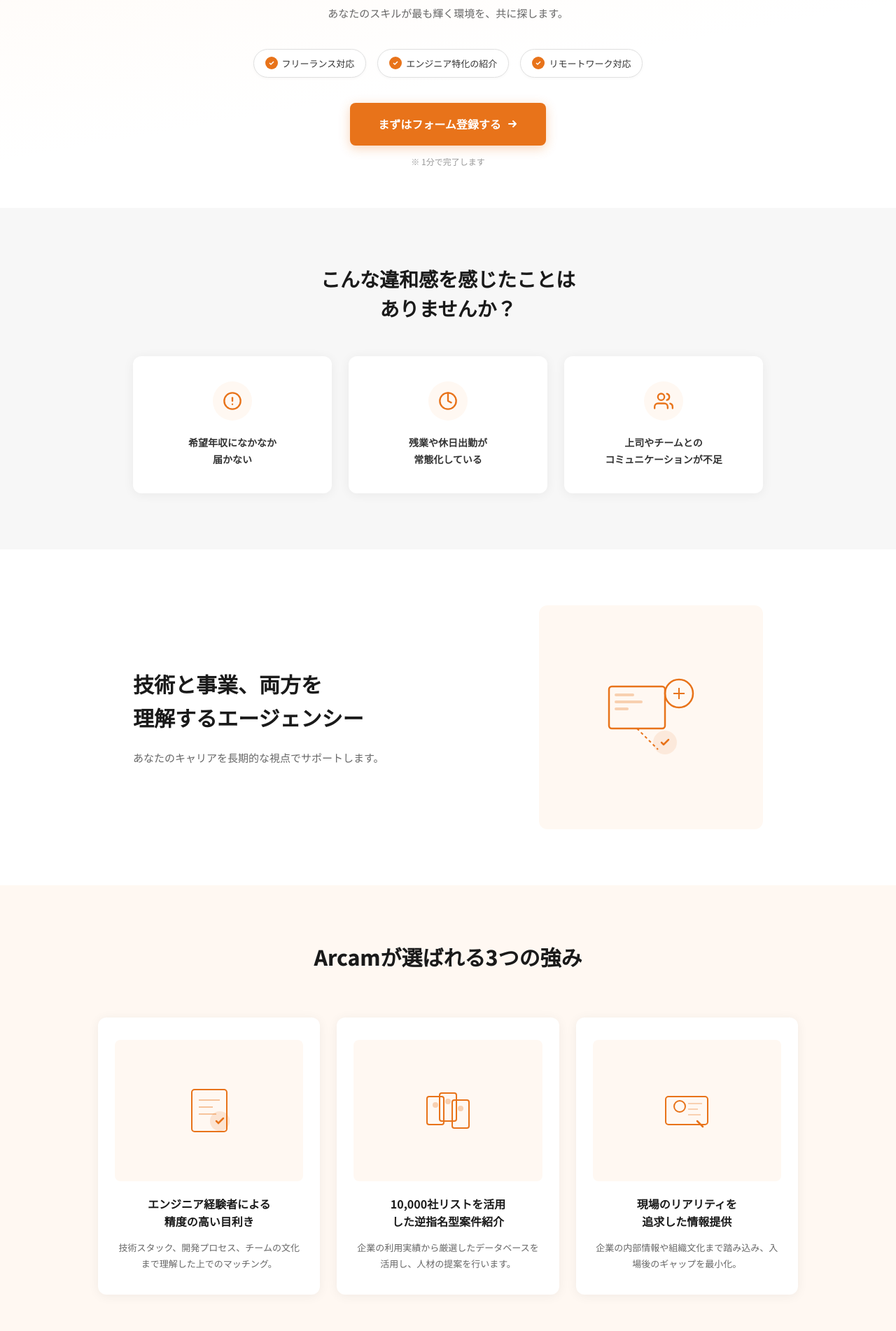
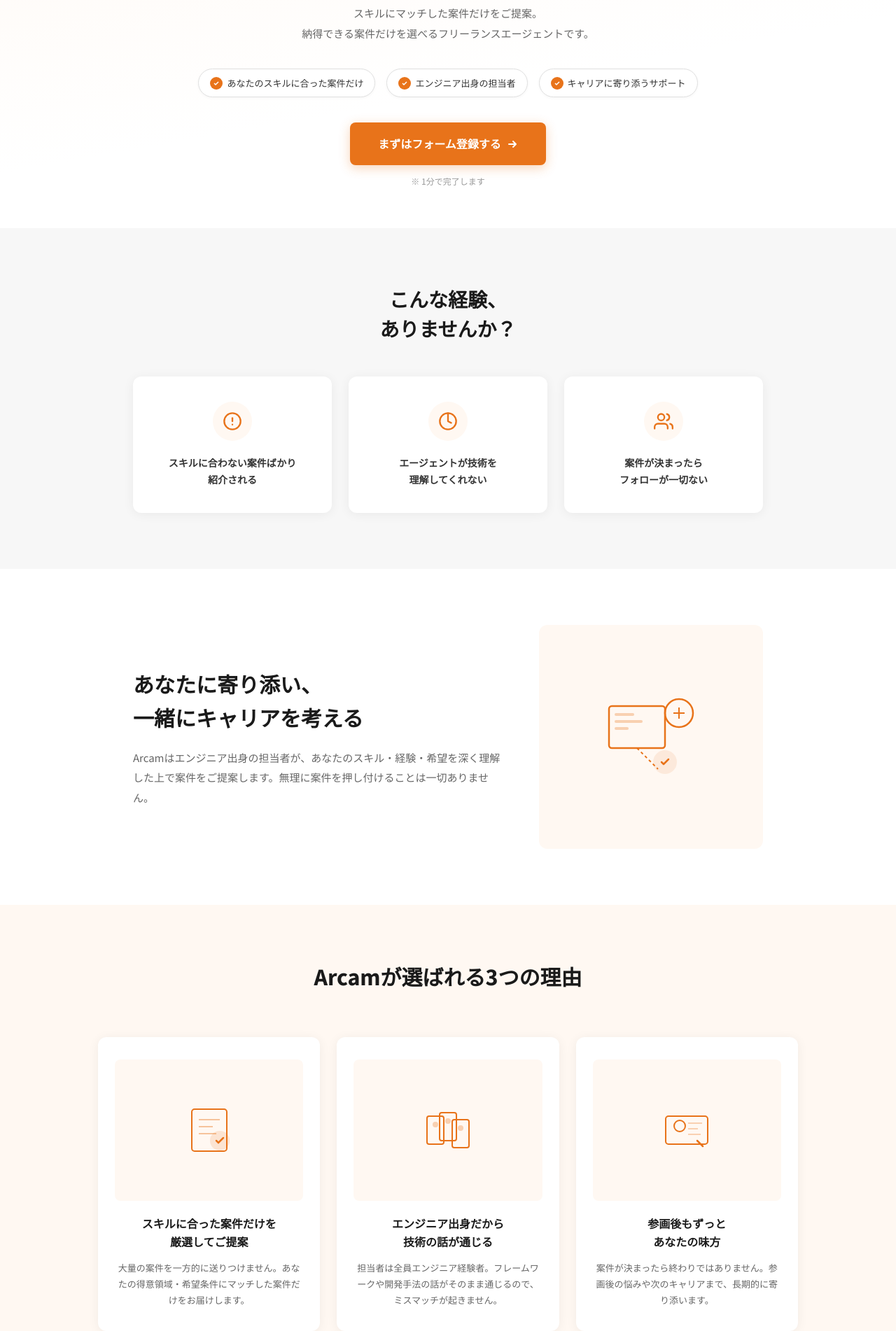
Before and after one commit to arcam-inc/arcam_freelance_lp, a plain HTML site: page index.html in a window 1280 px wide. Shown: the part 272-2174 px from the top of the page at 70% size. Drawn offline with Linux system fonts and the light colour scheme.

Commit message:
Update index.html

```diff
--- a/index.html
+++ b/index.html
@@ -3,7 +3,7 @@
 <head>
 <meta charset="UTF-8">
 <meta name="viewport" content="width=device-width, initial-scale=1.0">
-<title>Arcam Freelance - 技術を正当に評価するフリーランスエージェント</title>
+<title>Arcam Freelance - 案件を選ぶのは、あなたです。</title>
 <link rel="preconnect" href="https://fonts.googleapis.com">
 <link href="https://fonts.googleapis.com/css2?family=Noto+Sans+JP:wght@400;500;600;700;800;900&display=swap" rel="stylesheet">
 <style>
@@ -733,29 +733,29 @@ a {
 <section class="hero" id="top">
   <div class="hero-inner fade-in">
     <h1>
-      <span>技術を正当に評価する</span>
-      <span>フリーランスエージェント</span>
+      <span>案件を選ぶのは、</span>
+      <span>あなたです。</span>
     </h1>
-    <p class="hero-sub">あなたのスキルが最も輝く環境を、共に探します。</p>
+    <p class="hero-sub">スキルにマッチした案件だけをご提案。<br>納得できる案件だけを選べるフリーランスエージェントです。</p>
 
     <div class="hero-badges">
       <div class="hero-badge">
         <span class="badge-icon">
           <svg viewBox="0 0 10 10"><path d="M2 5l2 2 4-4" stroke="#fff" stroke-width="1.5" fill="none"/></svg>
         </span>
-        フリーランス対応
+        あなたのスキルに合った案件だけ
       </div>
       <div class="hero-badge">
         <span class="badge-icon">
           <svg viewBox="0 0 10 10"><path d="M2 5l2 2 4-4" stroke="#fff" stroke-width="1.5" fill="none"/></svg>
         </span>
-        エンジニア特化の紹介
+        エンジニア出身の担当者
       </div>
       <div class="hero-badge">
         <span class="badge-icon">
           <svg viewBox="0 0 10 10"><path d="M2 5l2 2 4-4" stroke="#fff" stroke-width="1.5" fill="none"/></svg>
         </span>
-        リモートワーク対応
+        キャリアに寄り添うサポート
       </div>
     </div>
 
@@ -770,25 +770,25 @@ a {
 <!-- PAIN POINTS -->
 <section class="pain-section">
   <div class="container">
-    <h2 class="section-title fade-in">こんな違和感を感じたことは<br>ありませんか？</h2>
+    <h2 class="section-title fade-in">こんな経験、<br>ありませんか？</h2>
     <div class="pain-cards">
       <div class="pain-card fade-in">
         <div class="pain-icon">
           <svg viewBox="0 0 24 24"><circle cx="12" cy="12" r="10"/><line x1="12" y1="8" x2="12" y2="12"/><line x1="12" y1="16" x2="12.01" y2="16"/></svg>
         </div>
-        <p>希望年収になかなか<br>届かない</p>
+        <p>スキルに合わない案件ばかり<br>紹介される</p>
       </div>
       <div class="pain-card fade-in">
         <div class="pain-icon">
           <svg viewBox="0 0 24 24"><path d="M12 2v10l4 2"/><circle cx="12" cy="12" r="10"/></svg>
         </div>
-        <p>残業や休日出勤が<br>常態化している</p>
+        <p>エージェントが技術を<br>理解してくれない</p>
       </div>
       <div class="pain-card fade-in">
         <div class="pain-icon">
           <svg viewBox="0 0 24 24"><path d="M17 21v-2a4 4 0 0 0-4-4H5a4 4 0 0 0-4 4v2"/><circle cx="9" cy="7" r="4"/><path d="M23 21v-2a4 4 0 0 0-3-3.87"/><path d="M16 3.13a4 4 0 0 1 0 7.75"/></svg>
         </div>
-        <p>上司やチームとの<br>コミュニケーションが不足</p>
+        <p>案件が決まったら<br>フォローが一切ない</p>
       </div>
     </div>
   </div>
@@ -799,8 +799,8 @@ a {
   <div class="container">
     <div class="value-inner fade-in">
       <div class="value-text">
-        <h2>技術と事業、両方を<br>理解するエージェンシー</h2>
-        <p>あなたのキャリアを長期的な視点でサポートします。</p>
+        <h2>あなたに寄り添い、<br>一緒にキャリアを考える</h2>
+        <p>Arcamはエンジニア出身の担当者が、あなたのスキル・経験・希望を深く理解した上で案件をご提案します。無理に案件を押し付けることは一切ありません。</p>
       </div>
       <div class="value-illust">
         <div class="value-illust-content">
@@ -824,7 +824,7 @@ a {
 <!-- STRENGTHS -->
 <section class="strengths-section">
   <div class="container">
-    <h2 class="section-title fade-in">Arcamが選ばれる3つの強み</h2>
+    <h2 class="section-title fade-in">Arcamが選ばれる3つの理由</h2>
     <div style="height:48px"></div>
     <div class="strengths-cards">
       <div class="strength-card fade-in">
@@ -836,8 +836,8 @@ a {
             <path d="M50 55l3 3 7-7" stroke="#E8731A" stroke-width="2.5" stroke-linecap="round"/>
           </svg>
         </div>
-        <h3>エンジニア経験者による<br>精度の高い目利き</h3>
-        <p>技術スタック、開発プロセス、チームの文化まで理解した上でのマッチング。</p>
+        <h3>スキルに合った案件だけを<br>厳選してご提案</h3>
+        <p>大量の案件を一方的に送りつけません。あなたの得意領域・希望条件にマッチした案件だけをお届けします。</p>
       </div>
       <div class="strength-card fade-in">
         <div class="strength-illust">
@@ -850,8 +850,8 @@ a {
             <circle cx="58" cy="37" r="4" fill="#E8731A" opacity="0.3"/>
           </svg>
         </div>
-        <h3>10,000社リストを活用<br>した逆指名型案件紹介</h3>
-        <p>企業の利用実績から厳選したデータベースを活用し、人材の提案を行います。</p>
+        <h3>エンジニア出身だから<br>技術の話が通じる</h3>
+        <p>担当者は全員エンジニア経験者。フレームワークや開発手法の話がそのまま通じるので、ミスマッチが起きません。</p>
       </div>
       <div class="strength-card fade-in">
         <div class="strength-illust">
@@ -862,8 +862,8 @@ a {
             <path d="M55 55l8 8" stroke="#E8731A" stroke-width="2.5" stroke-linecap="round"/>
           </svg>
         </div>
-        <h3>現場のリアリティを<br>追求した情報提供</h3>
-        <p>企業の内部情報や組織文化まで踏み込み、入場後のギャップを最小化。</p>
+        <h3>参画後もずっと<br>あなたの味方</h3>
+        <p>案件が決まったら終わりではありません。参画後の悩みや次のキャリアまで、長期的に寄り添います。</p>
       </div>
     </div>
   </div>
@@ -919,7 +919,7 @@ a {
         <div class="step-icon">
           <svg viewBox="0 0 24 24"><path d="M2 3h6a4 4 0 0 1 4 4v14a3 3 0 0 0-3-3H2z"/><path d="M22 3h-6a4 4 0 0 0-4 4v14a3 3 0 0 1 3-3h7z"/></svg>
         </div>
-        <h4>プロジェクト提案</h4>
+        <h4>案件を選ぶ</h4>
       </div>
       <div class="step-arrow">
         <svg viewBox="0 0 20 20"><path d="M5 10h10M11 6l4 4-4 4"/></svg>
@@ -945,28 +945,28 @@ a {
           <span class="q-label">Q.</span>
           登録費用はかかりますか？
         </div>
-        <div class="faq-a">登録費用にはかかりません。登録後のご利用も無くなくご利用することができます。</div>
+        <div class="faq-a">一切かかりません。登録から案件紹介、参画後のサポートまですべて無料でご利用いただけます。</div>
       </div>
       <div class="faq-item fade-in">
         <div class="faq-q">
           <span class="q-label">Q.</span>
-          経験が浅くても大丈夫ですか？
+          紹介された案件は必ず受けないといけませんか？
         </div>
-        <div class="faq-a">リモートワークの案件も広くご対応しております。</div>
+        <div class="faq-a">いいえ。案件を選ぶのはあなたです。ご納得いただける案件が見つかるまで、何度でもご提案します。</div>
       </div>
       <div class="faq-item fade-in">
         <div class="faq-q">
           <span class="q-label">Q.</span>
           リモートワークの案件はありますか？
         </div>
-        <div class="faq-a">はい、リモートワーク対応の案件も多数取り扱っております。</div>
+        <div class="faq-a">はい、リモート・ハイブリッドなど多数取り扱っております。ご希望の働き方に合わせてご提案します。</div>
       </div>
       <div class="faq-item fade-in">
         <div class="faq-q">
           <span class="q-label">Q.</span>
-          支払いサイクルを教えてください。
+          参画後に困ったことがあったら相談できますか？
         </div>
-        <div class="faq-a">月末締め翌月払いを基本としております。詳細はお問い合わせください。</div>
+        <div class="faq-a">もちろんです。エンジニア出身の担当者が参画後もずっとサポートいたします。お気軽にご相談ください。</div>
       </div>
     </div>
   </div>
```
